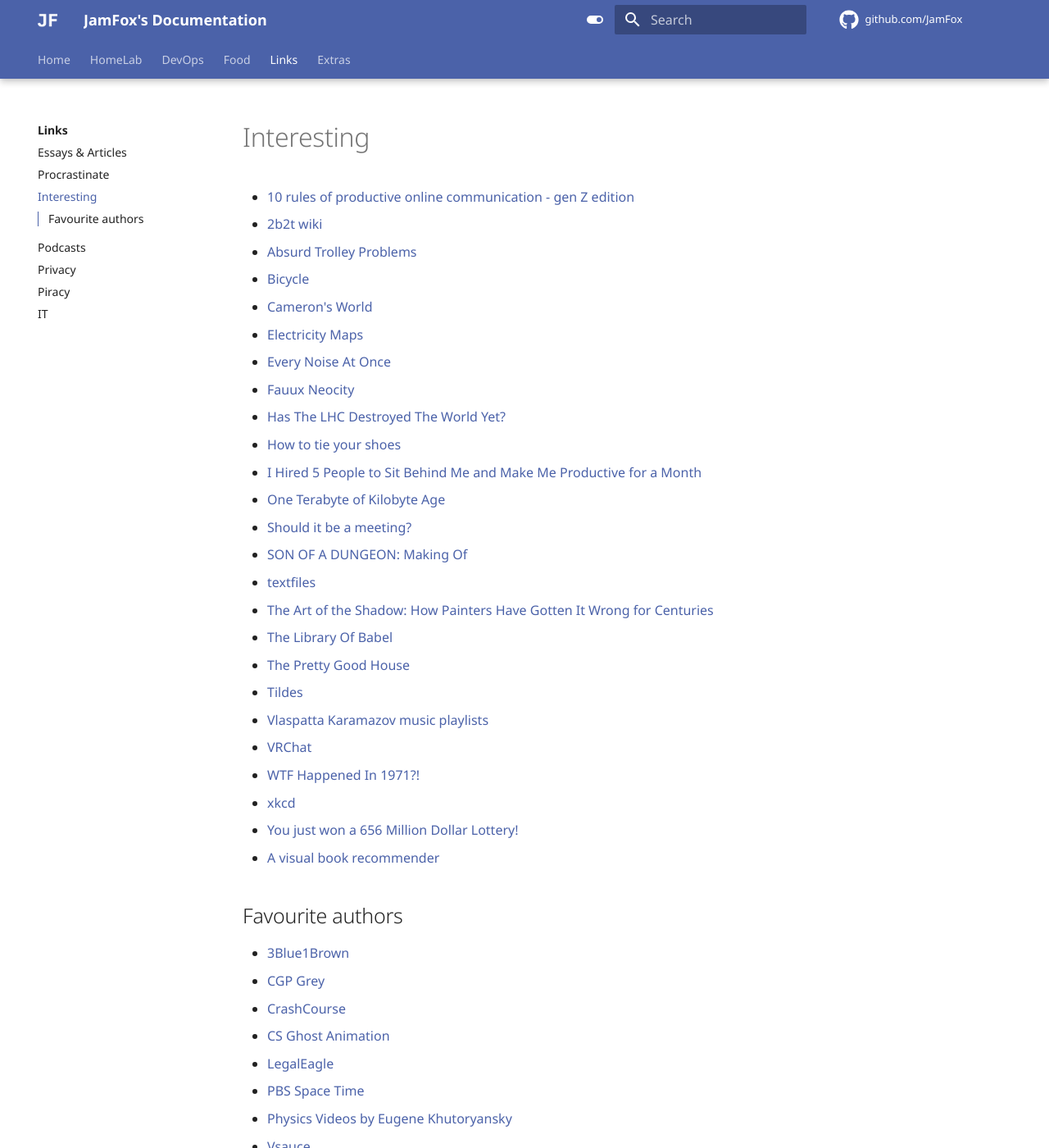
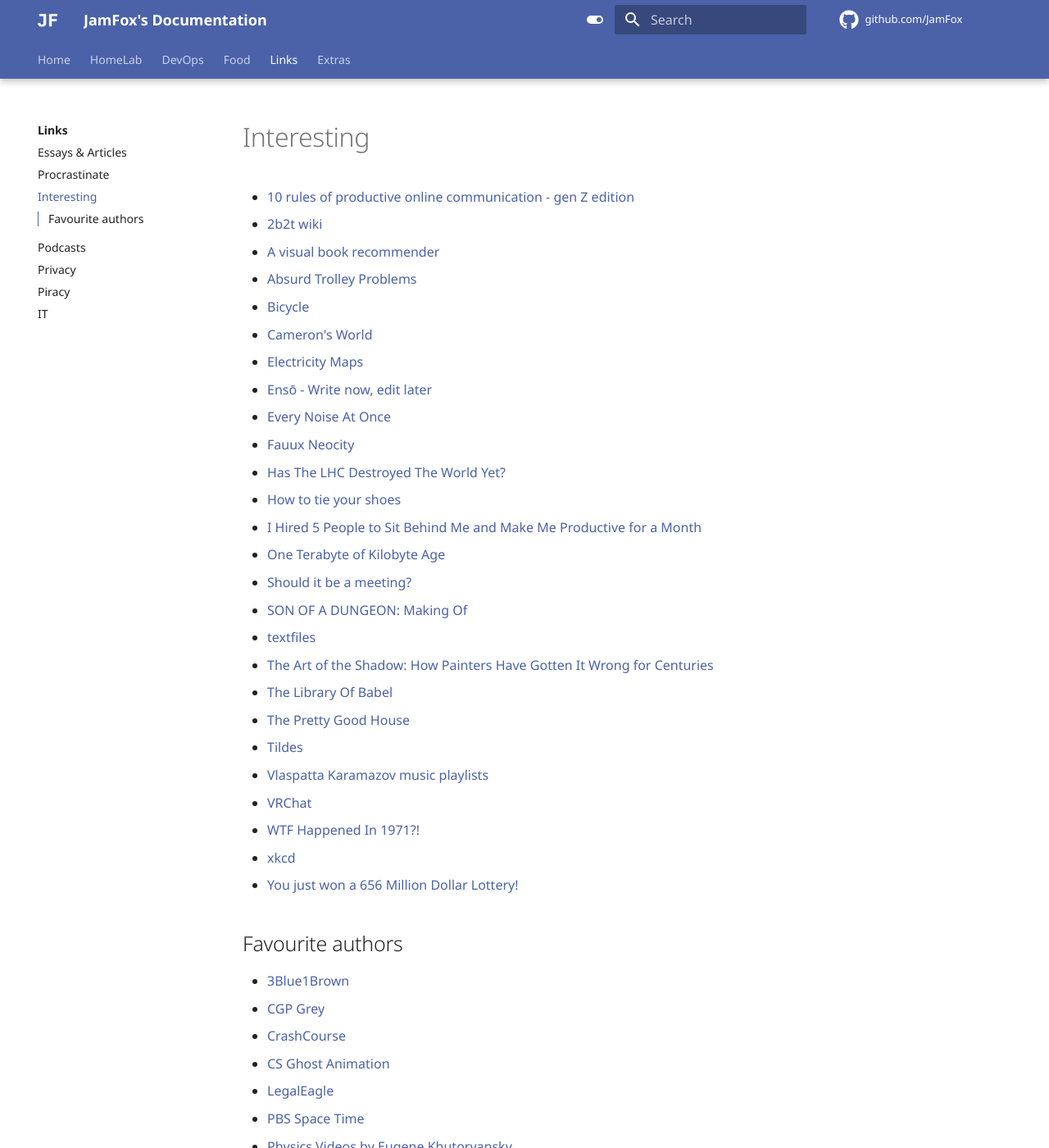
Before and after one commit to JamFox/docs.jamfox.dev, an MkDocs documentation site: the page built from docs/content/links/interesting.md, in a window 1280 px wide and 1400 px high. Shown: the whole window at 82% size. Built offline with MkDocs 1.6.1 and Material for MkDocs 9.7.7, drawn with Linux system fonts in a browser that asks for light colours; comment, search, counter and statistics services are not loaded.

Commit message:
add enso

```diff
--- a/docs/content/links/interesting.md
+++ b/docs/content/links/interesting.md
@@ -4,10 +4,12 @@ title: "Interesting"
 
 - [10 rules of productive online communication - gen Z edition](https://manyonepercents.substack.com/p/productive-online-communication-gen-z)
 - [2b2t wiki](https://2b2t.miraheze.org/wiki/Nocom)
+- [A visual book recommender](https://nathanrooy.github.io/posts/2023-04-12/visual-book-recommender/)
 - [Absurd Trolley Problems](https://neal.fun/absurd-trolley-problems/)
 - [Bicycle](https://ciechanow.ski/bicycle/)
 - [Cameron's World](https://www.cameronsworld.net/)
 - [Electricity Maps](https://app.electricitymaps.com/map)
+- [Ensō - Write now, edit later](https://enso.sonnet.io/)
 - [Every Noise At Once](https://everynoise.com/)
 - [Fauux Neocity](https://fauux.neocities.org/)
 - [Has The LHC Destroyed The World Yet?](http://hasthelargehadroncolliderdestroyedtheworldyet.com/)
```
Also changed, not shown: other parts of docs/content/links/interesting.md (+0 -1 lines).
